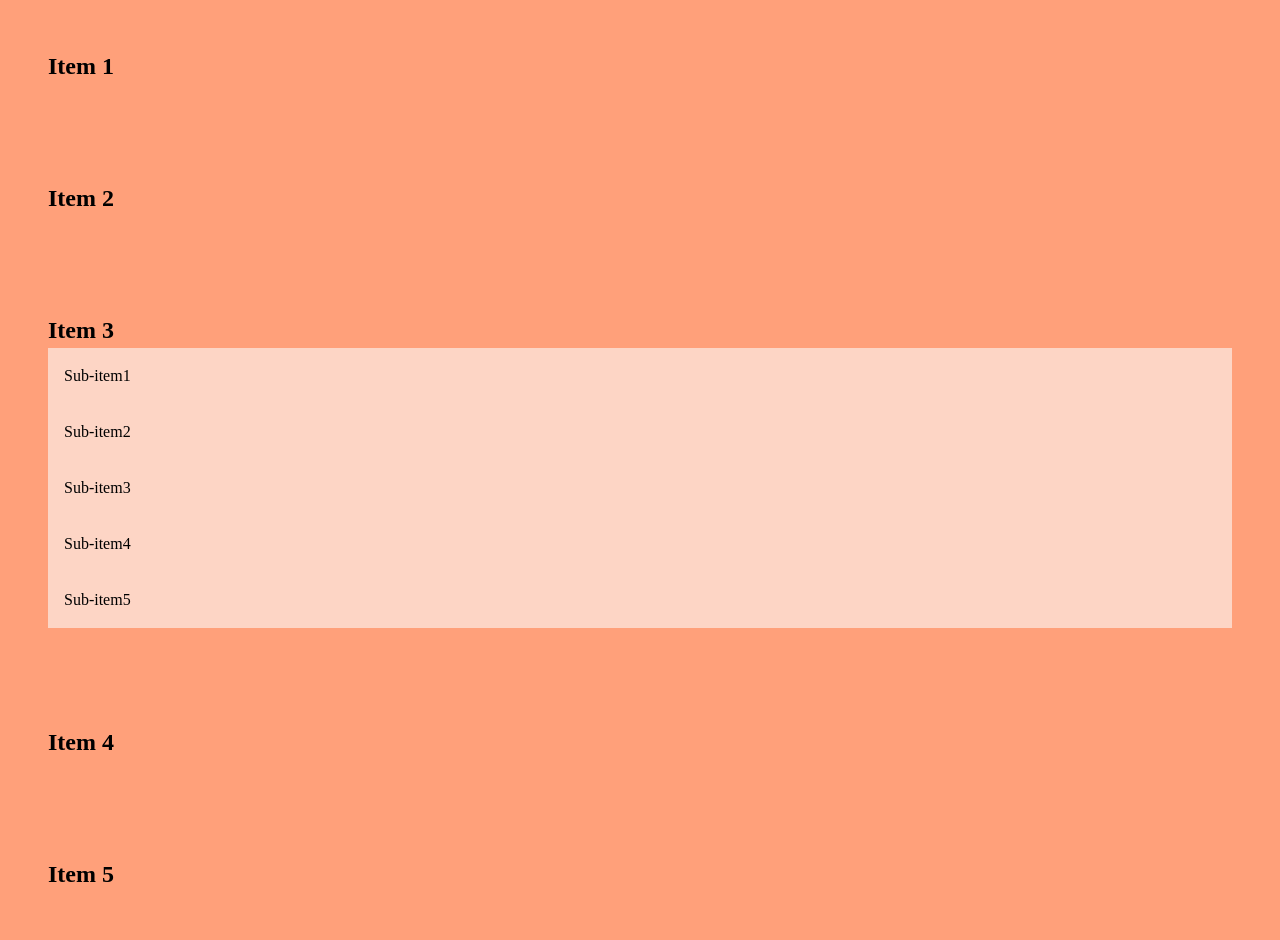
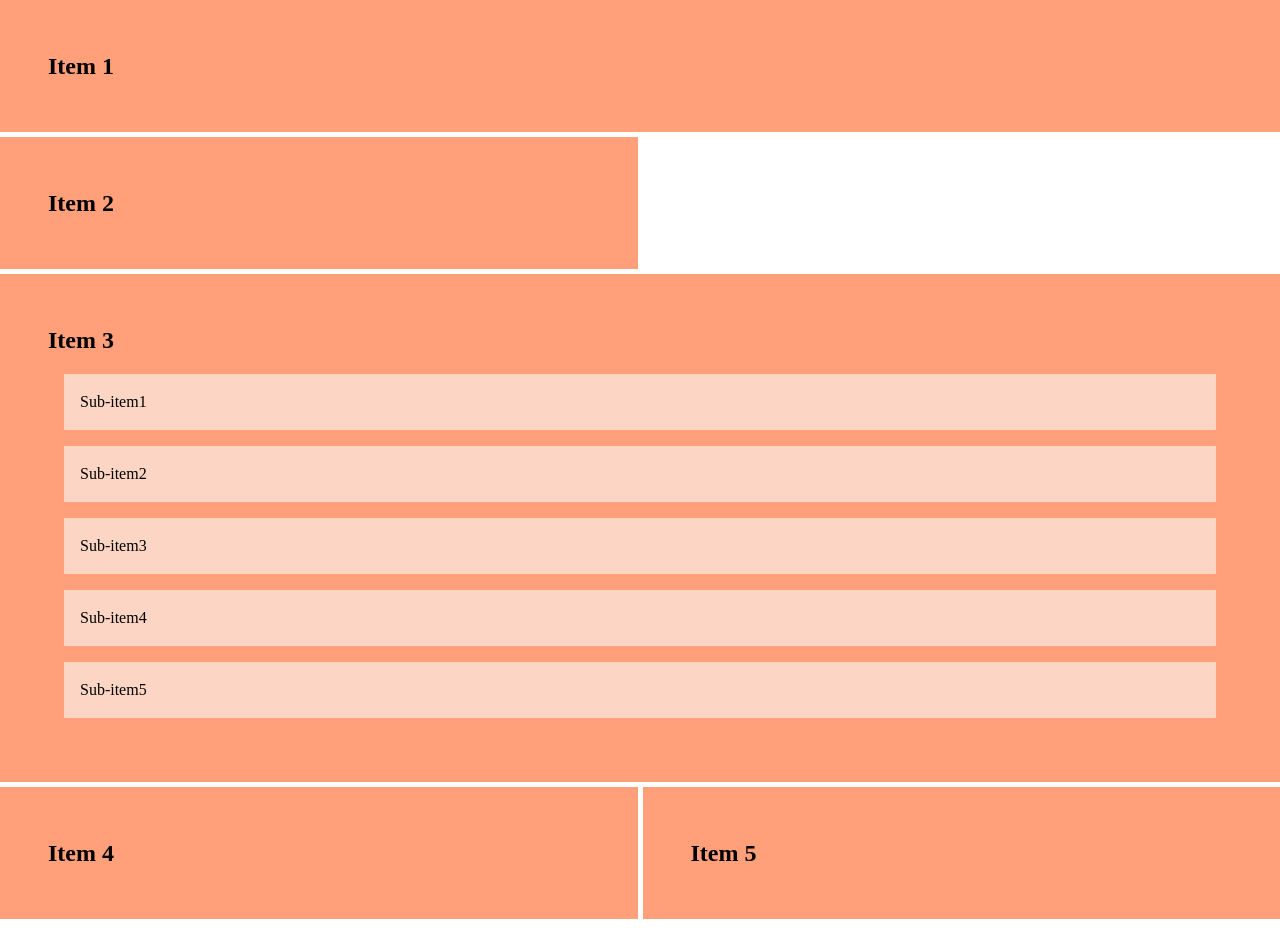
Before and after one commit to annaegea07/Ejercicio-06, a plain HTML site: page index.html in a window 1280 px wide. After the commit the page ends 919 px from the top, so only its background shows below. Drawn offline with Linux system fonts and the light colour scheme.

Commit message:
chare:empiezo la fase 1

```diff
--- a/css/style.css
+++ b/css/style.css
@@ -1,15 +1,34 @@
 * {
   box-sizing: border-box;
 }
+
 h1 {
   font-size: 1.5em;
   font-weight: bold;
+}
+
+.item-1 {
+  grid-column: 1 / 3;
+}
+
+.item-3 {
+  grid-column: 1 / 3;
 }
 .grid-item {
   background-color: lightsalmon;
   padding: 3rem;
 }
+
 .sub-item {
   background-color: rgb(253, 213, 197);
   padding: 1rem;
 }
+.grid-container {
+  display: grid;
+  grid-template-columns: repeat(2, 1fr);
+  gap:5px;
+}
+.grid-container-2 .sub-item{
+    grid-column: 1 / 3;
+    margin: 1rem;
+}
```
